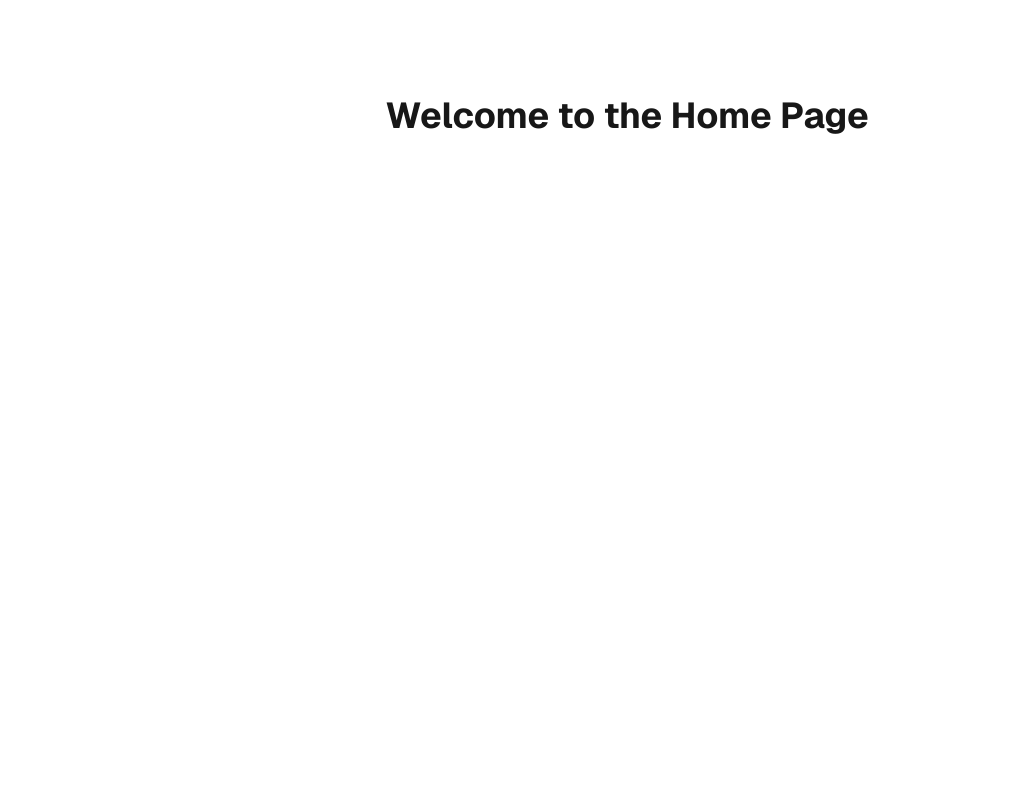
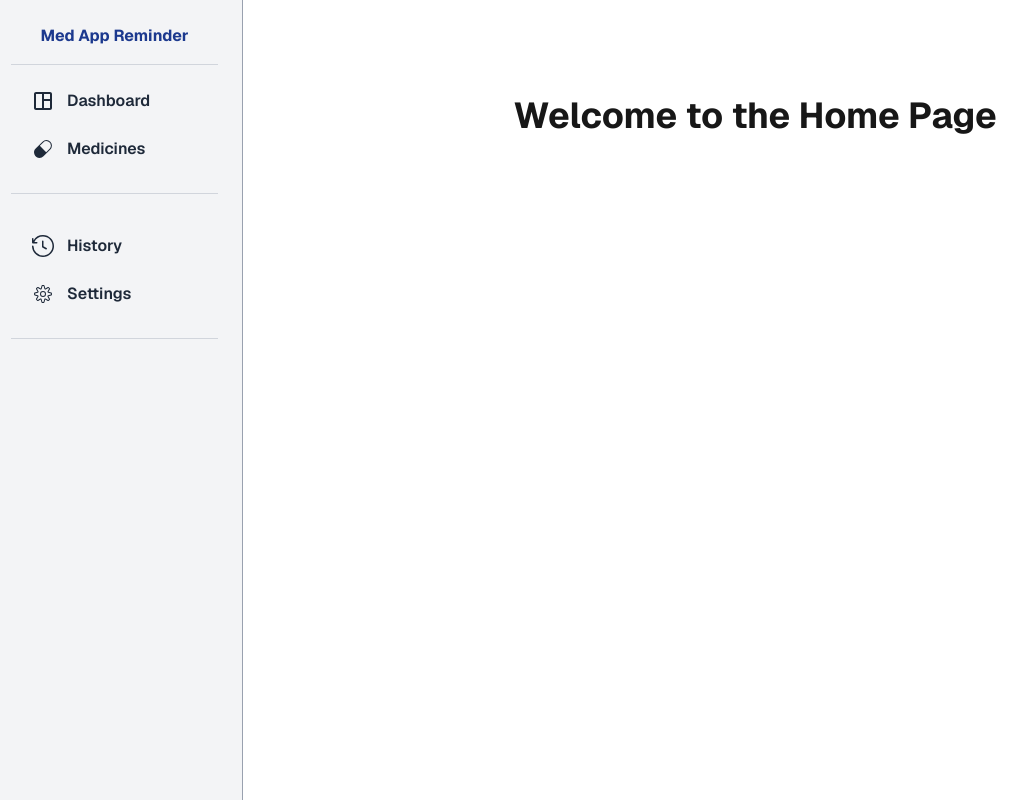
Before and after one commit to Brook-sheet/med-reminder-web-app, a Next.js app: page / in a window 1280 px wide. Shown: the whole page, without its empty margins (13-1040 px from the left). Built offline with nearby package versions, Linux system fonts and the light colour scheme.

Commit message:
implemented navbar and routing

```diff
--- a/app/layout.tsx
+++ b/app/layout.tsx
@@ -1,6 +1,8 @@
 import type { Metadata } from "next";
 import { Geist, Geist_Mono } from "next/font/google";
 import "./globals.css";
+import Navbar from "@/components/navbar";
+
 
 const geistSans = Geist({
   variable: "--font-geist-sans",
@@ -27,7 +29,10 @@ export default function RootLayout({
       <body
         className={`${geistSans.variable} ${geistMono.variable} antialiased`}
       >
-        {children}
+        <Navbar/>
+        <div className="md:ml-64">
+          {children}
+        </div>
       </body>
     </html>
   );
--- a/components/header.tsx
+++ /dev/null
@@ -1,15 +0,0 @@
-import React from 'react'
-
-const Header = () => {
-  return (
-    <div>
-      <header>
-        <div className="text- font-bold p-4 border-b border-gray-300">
-          Med App Reminder
-        </div>
-      </header>
-    </div>
-  )
-}
-
-export default Header
--- /dev/null
+++ b/components/navbar.tsx
@@ -0,0 +1,68 @@
+"use client";
+import Link from "next/link";
+
+import { Disclosure, DisclosureButton } from "@headlessui/react";
+import React from "react";
+import { GiHamburgerMenu } from "react-icons/gi";
+import { MdOutlineSpaceDashboard} from "react-icons/md";
+import { CiPill, CiSettings} from "react-icons/ci";
+import { GoHistory } from "react-icons/go";
+const Navbar = () => {
+  return (
+    <div>
+
+
+            <Disclosure as="nav">
+        {({ open }) => (
+          <>
+            <DisclosureButton className="absolute top-3 right-4 inline-flex items-center justify-center p-2 rounded-md text-gray-800 hover:text-white hover:bg-gray-700 focus:outline-none focus:ring-2 focus:ring-inset focus:ring-white">
+              <GiHamburgerMenu
+                className="block md:hidden h-6 w-6"
+                aria-hidden="true"
+              />
+            </DisclosureButton>
+            <div className={`p-6 w-1/2 h-screen bg-gray-100 border-r border-gray-400 z-20 fixed top-0 transition-transform ease-out delay-150 duration-200 ${open ? 'translate-x-0' : '-translate-x-full'} md:translate-x-0 md:w-64 md:left-0`}>
+                <div className="flex flex-col justify-start items-center">
+                    <h1 className="text-base text-center cursor-pointer font-bold text-blue-900 border-b border-gray-300 pb-4 w-full">
+                        Med App Reminder</h1>
+                    <div className="my-4 border-b border-gray-300 pb-4 w-full">
+                        <Link href="/">
+                            <div className="flex mb-2 justify-start items-center gap-3 px-5 hover:bg-gray-800 p-2 rounded-md group cursor-pointer hover:shadow-lg m-auto">
+                                <MdOutlineSpaceDashboard className="text-2xl text-gray-800 group-hover:text-white"/>
+                                <h3 className="text-base font-semibold text-gray-800 group-hover:text-white">Dashboard</h3>
+                            </div>
+                        </Link>
+                        <Link href="/medicines">
+                            <div className="flex mb-2 justify-start items-center gap-3 px-5 hover:bg-gray-800 p-2 rounded-md group cursor-pointer hover:shadow-lg m-auto">
+                                <CiPill className="text-2xl text-gray-800 group-hover:text-white"/>
+                                <h3 className="text-base font-semibold text-gray-800 group-hover:text-white">Medicines</h3>
+                            </div>
+                        </Link>
+                    </div>
+                    <div className="my-4 border-b border-gray-300 pb-4 w-full">
+                        <Link href="/history">
+                            <div className="flex mb-2 justify-start items-center gap-3 px-5 hover:bg-gray-800 p-2 rounded-md group cursor-pointer hover:shadow-lg m-auto">
+                                <GoHistory className="text-2xl text-gray-800 group-hover:text-white"/>
+                                <h3 className="text-base font-semibold text-gray-800 group-hover:text-white">History</h3>
+                            </div>
+                        </Link>
+                        <Link href="/settings">
+                            <div className="flex mb-2 justify-start items-center gap-3 px-5 hover:bg-gray-800 p-2 rounded-md group cursor-pointer hover:shadow-lg m-auto">
+                                <CiSettings className="text-2xl text-gray-800 group-hover:text-white"/>
+                                <h3 className="text-base font-semibold text-gray-800 group-hover:text-white">Settings</h3>
+                            </div>
+                        </Link>
+                    </div>
+
+                </div>
+            </div>
+          </>
+        )}
+      </Disclosure>
+
+
+    </div>
+  );
+};
+
+export default Navbar;
--- a/package.json
+++ b/package.json
@@ -9,9 +9,11 @@
     "lint": "eslint"
   },
   "dependencies": {
+    "@headlessui/react": "^2.2.9",
     "next": "16.1.6",
     "react": "19.2.3",
-    "react-dom": "19.2.3"
+    "react-dom": "19.2.3",
+    "react-icons": "^5.6.0"
   },
   "devDependencies": {
     "@tailwindcss/postcss": "^4",
```
Also changed, not shown: components/header-mobile.tsx (deleted), 1 other file (tests, documents, lock files or other folders).
